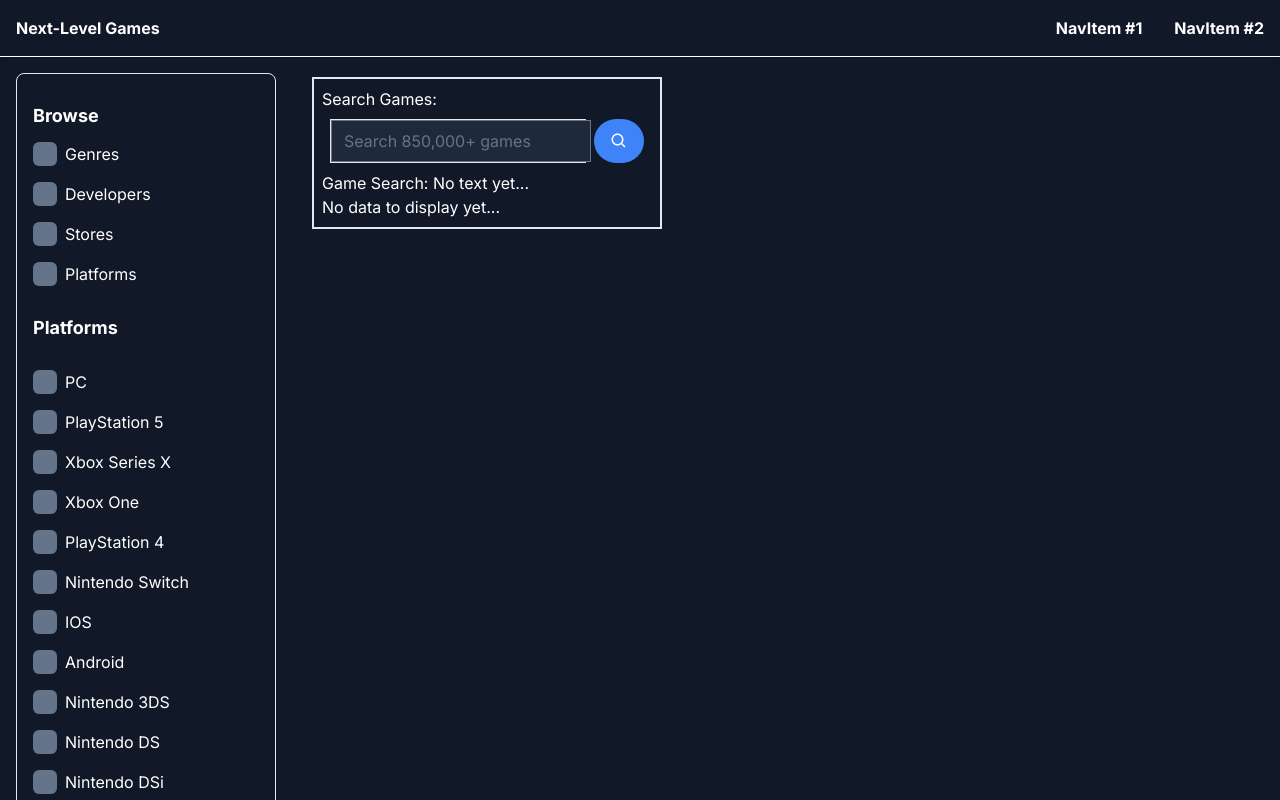
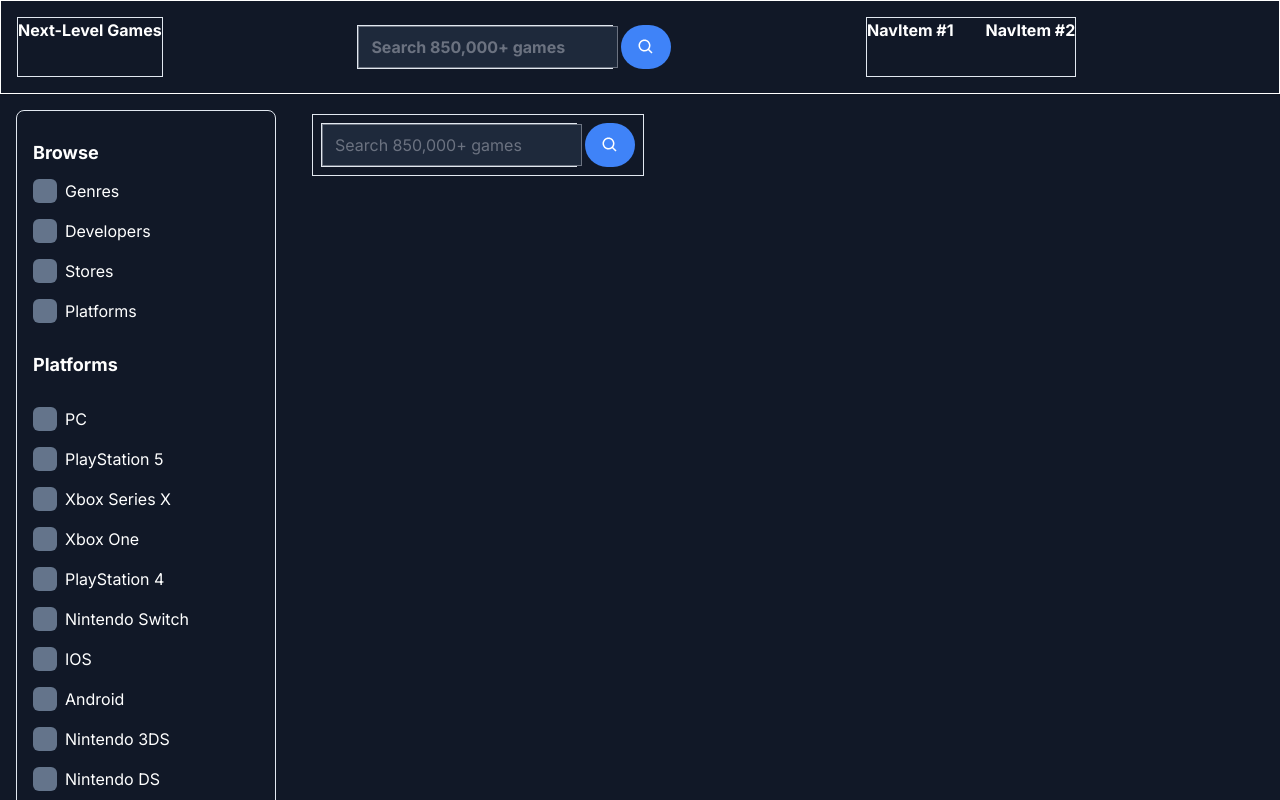
Before and after one commit to bartswierz/game-website, a Next.js app: page / in a window 1280 px wide. Shown: the top 800 px of the page. Built offline with nearby package versions, Linux system fonts and the light colour scheme.

Commit message:
WIP - moved searchbar to navbar - need to setup routing to render data in correct area

```diff
--- a/app/games/[id]/page.tsx
+++ b/app/games/[id]/page.tsx
@@ -7,6 +7,8 @@ import Image from "next/image";
 // DISPLAY GAME DETAILS FOR A SINGLE GAME BASED ON ID
 const GameDetailsPage = async ({ params }: { params: { id: string } }) => {
   const gameDetails: GameDetails = await getGameDetails(params.id);
+
+  // Destructuring props from GameDetails
   const {
     id,
     name,
--- /dev/null
+++ b/app/search/page.tsx
@@ -0,0 +1,86 @@
+"use client";
+import { GamesSearch } from "@/types";
+import { getGamesSearch } from "@/utils";
+import Image from "next/image";
+import { useState, useEffect } from "react";
+import { BiSearch } from "react-icons/bi";
+import { useSearchParams } from "next/navigation";
+// TODO - pass a query as the game search term - we will then do the fetch in HERE
+const SearchPage = () => {
+  const searchParams = useSearchParams();
+  const searchTerm = searchParams.get("searchTerm");
+  console.log("searchTerm PASSED FROM SEARCHBAR: ", searchTerm);
+  // const [searchTerm, setSearchTerm] = useState<string>("");
+  // const [platformSearch, setpPlatformSearch] = useState<string>("");
+  // const [genreSearch, setGenreSearch] = useState<string>("");
+  // const [request, setRequest] = useState<string>("");
+  const [content, setContent] = useState<GamesSearch | null>(null);
+
+  useEffect(() => {
+    const fetchGamesSearch = async (searchTerm: string) => {
+      const data: GamesSearch = await getGamesSearch(searchTerm);
+
+      if (data) {
+        // console.log("data: ", data);
+        setContent(data);
+      } else throw new Error("No data returned from getGamesSearch");
+    };
+
+    // If we have a search term, fetch the data
+    if (searchTerm) fetchGamesSearch(searchTerm);
+  }, [searchTerm]);
+  // const handleSearch = async (e: React.FormEvent<HTMLFormElement>) => {
+  //   e.preventDefault();
+  //   console.log("SEARCHBAR - handleSearch - e: ", e);
+
+  //   // ONCE
+  //   const fetchedGamesData: GamesSearch = await getGamesSearch(searchTerm);
+
+  //   if (!fetchedGamesData) {
+  //     throw new Error("No content returned from getGamesSearch()");
+  //   }
+
+  //   setContent(fetchedGamesData);
+  //   // return content;
+  // };
+  // MOVE SEARCH CONTENT DATA HERE
+  return (
+    // <div className="border p-2">
+    <div className="text-white">
+      {/* <h2>Search Games: </h2> */}
+      <div>
+        {content ? (
+          <div className="flex flex-row flex-wrap gap-2">
+            {content.results.map((game) => (
+              <div className="border">
+                {game.background_image && (
+                  <div className="w-64 h-64">
+                    <Image
+                      src={game.background_image}
+                      width={200}
+                      height={200}
+                      alt="Game Card"
+                      className="w-full h-full object-cover"
+                    />
+                  </div>
+                )}
+                <p>{game.slug}</p>
+                <p>{game.name}</p>
+                <p>{game.released}</p>
+                <p>{game.rating}</p>
+                <p>{game.id}</p>
+                <p>{game.rating_top}</p>
+                <p>{game.ratings_count}</p>
+                <p>{game.clip && game.clip}</p>
+              </div>
+            ))}
+          </div>
+        ) : (
+          "No data to display yet..."
+        )}
+      </div>
+    </div>
+  );
+};
+
+export default SearchPage;
--- a/components/ui/Navbar.tsx
+++ b/components/ui/Navbar.tsx
@@ -1,13 +1,17 @@
 import Link from "next/link";
+import { Searchbar } from "@/components/ui";
 
 const Navbar = () => {
   return (
     <header>
-      <nav className="flex flex-row justify-between bg-gray-900 p-4 border-b border-white shadow text-white font-bold">
-        <Link href="/" className="cursor-pointer hover:text-gray-300">
+      <nav className="flex flex-row justify-between bg-gray-900 p-4 border-b border-white shadow text-white font-bold border">
+        <Link href="/" className="border cursor-pointer hover:text-gray-300">
           Next-Level Games
         </Link>
-        <div className="flex gap-8 bg-green-3005">
+
+        <Searchbar />
+
+        <div className="border flex gap-8 bg-green-3005">
           <Link href="/" className="cursor-pointer hover:text-gray-300">
             NavItem #1
           </Link>
@@ -15,6 +19,8 @@ const Navbar = () => {
             NavItem #2
           </Link>
         </div>
+
+        <div></div>
       </nav>
     </header>
   );
--- a/components/ui/Searchbar.tsx
+++ b/components/ui/Searchbar.tsx
@@ -4,6 +4,7 @@ import { getGamesSearch } from "@/utils";
 import Image from "next/image";
 import { useState, useEffect } from "react";
 import { BiSearch } from "react-icons/bi";
+import { useRouter } from "next/navigation";
 /*
 TODO - add user interactivity such as form, search type options, etc.
 TODO - BUILD FORM TO COLLECT USER INPUT AND PASS IT TO THE RAWG API UPON SUBMIT
@@ -24,36 +25,31 @@ REQUIREMENTS: FORM must specify the following:
 */
 
 const Searchbar = () => {
+  const router = useRouter();
   const [searchTerm, setSearchTerm] = useState<string>("");
-  // const [platformSearch, setpPlatformSearch] = useState<string>("");
-  // const [genreSearch, setGenreSearch] = useState<string>("");
-  // const [request, setRequest] = useState<string>("");
-  const [content, setContent] = useState<GamesSearch | null>(null);
 
-  const handleSearch = async (e: React.FormEvent<HTMLFormElement>) => {
+  // We want to navigate to the /search page AND PASS THE searchTerm as a query
+  const handleSearch = (e: React.FormEvent<HTMLFormElement>) => {
     e.preventDefault();
     console.log("SEARCHBAR - handleSearch - e: ", e);
 
-    // ONCE
-    const fetchedGamesData: GamesSearch = await getGamesSearch(searchTerm);
-
-    if (!fetchedGamesData) {
-      throw new Error("No content returned from getGamesSearch()");
-    }
-
-    setContent(fetchedGamesData);
-    // return content;
+    // Navigate to the 'search' page with the searchTerm as a query parameter
+    router.push({
+      pathname: "/search", // Replace '/search' with the actual URL of your 'search' page
+      query: { search: searchTerm }, // Pass the searchTerm as a query parameter
+    });
   };
-
   //ADD useEffect to check for content changes, whenever user hits submit, we will make the call to the RAWG API which should return the game data and update the content, causing our useEffect to fire off again, and update the content
 
   return (
-    <div className="border p-2">
-      <h2>Search Games: </h2>
+    // <div className="border p-2">
+    <div className="">
+      {/* <h2>Search Games: </h2> */}
       <form onSubmit={handleSearch} className="flex flex-row p-2 gap-2">
         <label htmlFor="search" className="w-64 border flex flex-row gap-y-0.5 bg-slate-800 ">
           <input
             type="text"
+            name="search"
             placeholder="Search 850,000+ games"
             value={searchTerm}
             onChange={(e) => setSearchTerm(e.target.value)}
@@ -64,7 +60,8 @@ const Searchbar = () => {
           <BiSearch size={18} />
         </button>
       </form>
-      <div>
+
+      {/* <div>
         Game Search:{" "}
         {searchTerm ? (
           <span>
@@ -73,9 +70,9 @@ const Searchbar = () => {
         ) : (
           "No text yet..."
         )}
-      </div>
+      </div> */}
 
-      <div>
+      {/* <div>
         {content ? (
           <div className="flex flex-row flex-wrap gap-2">
             {content.results.map((game) => (
@@ -105,7 +102,7 @@ const Searchbar = () => {
         ) : (
           "No data to display yet..."
         )}
-      </div>
+      </div> */}
     </div>
   );
 };
--- a/components/ui/index.ts
+++ b/components/ui/index.ts
@@ -4,5 +4,5 @@ import Sidebar from "./Sidebar";
 import Footer from "./Footer";
 import NavigationButton from "./NavigationButton";
 import Ratings from "./Ratings";
-
-export { Navbar, Sidebar, Footer, NavigationButton, Ratings };
+import Searchbar from "./Searchbar";
+export { Navbar, Sidebar, Footer, NavigationButton, Ratings, Searchbar };
```
